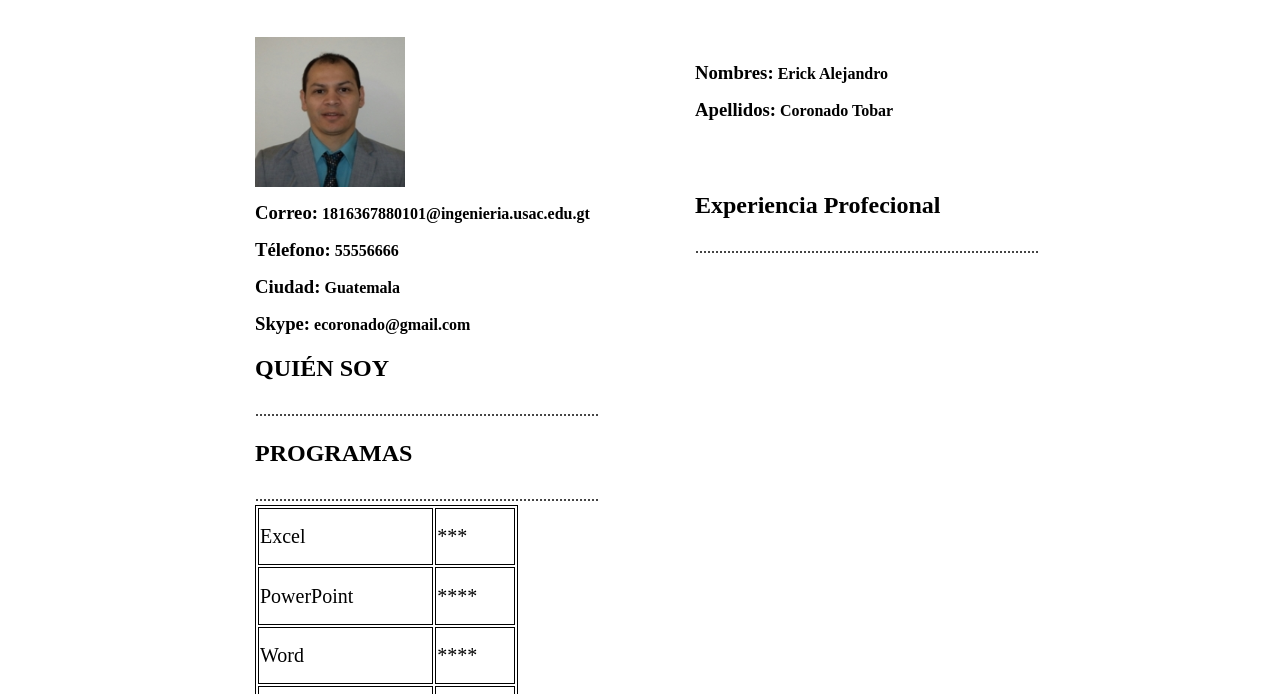
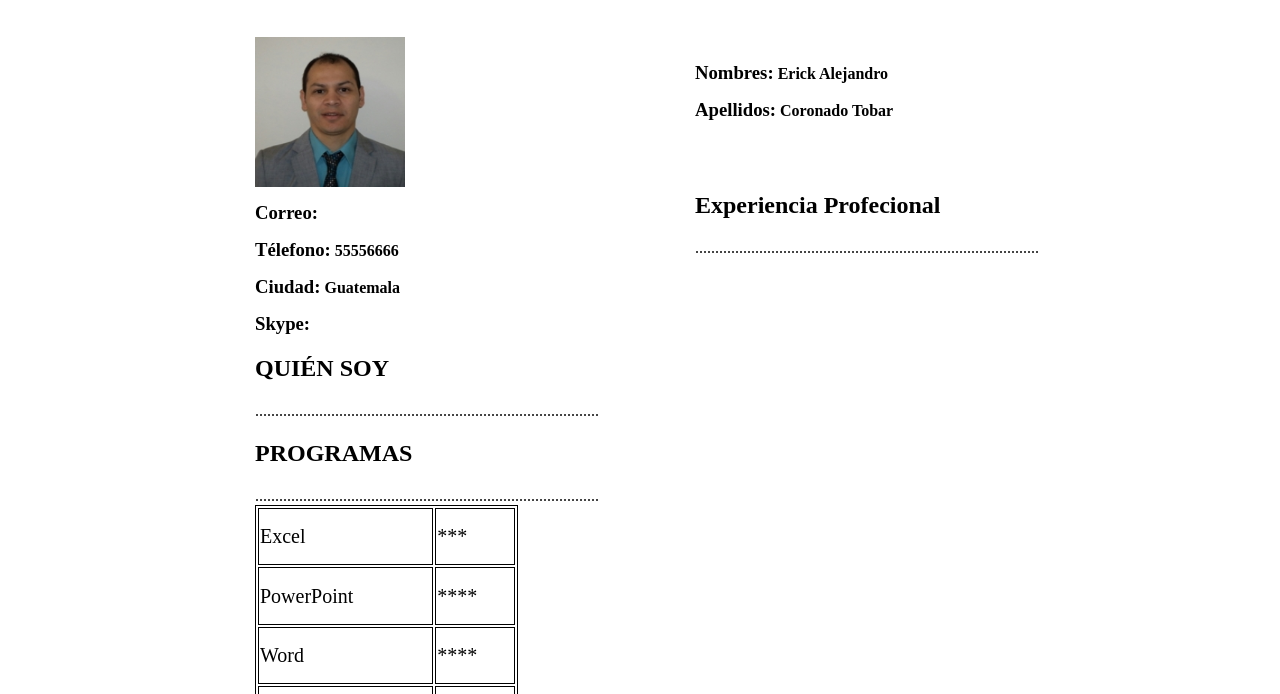
Before and after one commit to eacoronado/Tarea2_16, a plain HTML site: page CurriculumPersonal.html in a window 1280 px wide. Shown: the part 106-800 px from the top of the page. Drawn offline with Linux system fonts and the light colour scheme.

Commit message:
Update CurriculumPersonal.html
Removiendo correo
Removiendo skype

```diff
--- a/CurriculumPersonal.html
+++ b/CurriculumPersonal.html
@@ -38,10 +38,10 @@
 	<img src="fotos/foto.jpg" alt="Atom" width="150" height="150" style="vertical-align:middle">
 
 
-						<p><h3>Correo:</h3>      <h4>1816367880101@ingenieria.usac.edu.gt</h4></p>
+						<p><h3>Correo:</h3>      <h4></h4></p>
 					    <p><h3>Télefono:</h3>    <h4>55556666</h4></p>
 					    <p><h3>Ciudad:</h3>      <h4>Guatemala</h4></p>
-					    <p><h3>Skype:</h3>       <h4>ecoronado@gmail.com</h4></p>
+					    <p><h3>Skype:</h3>       <h4></h4></p>
 
 			<div class="b">
 
```
